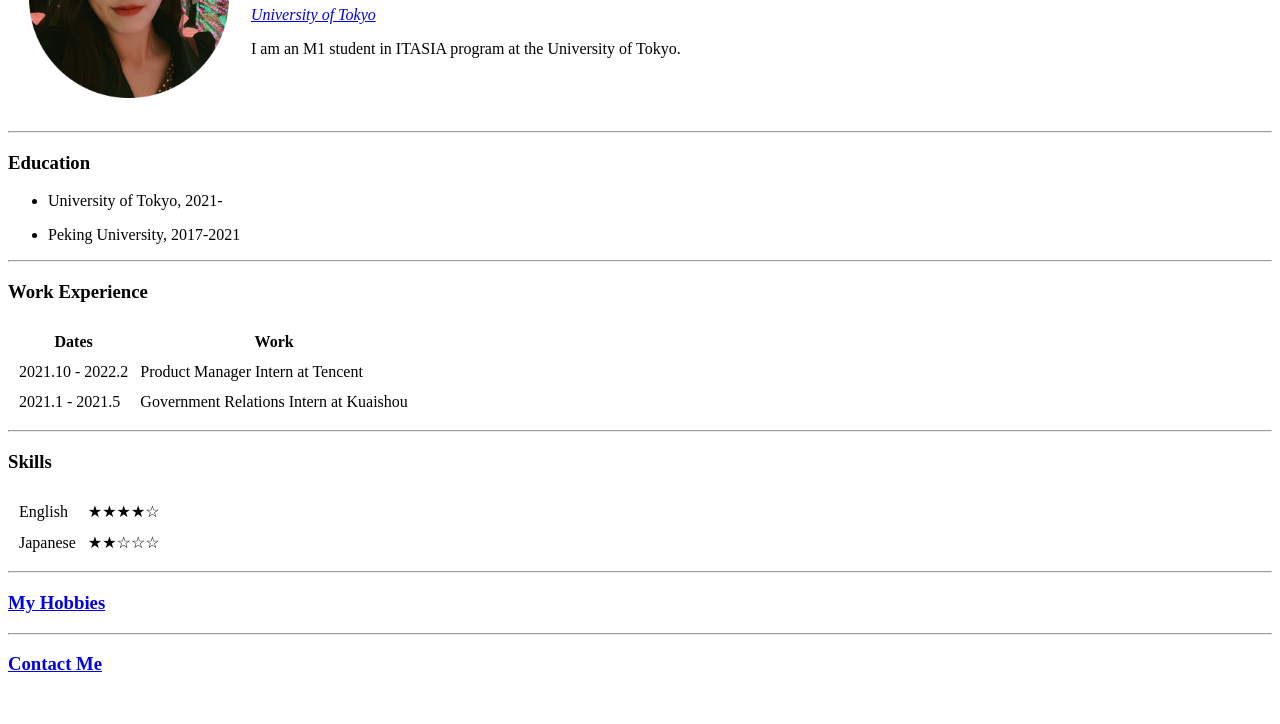
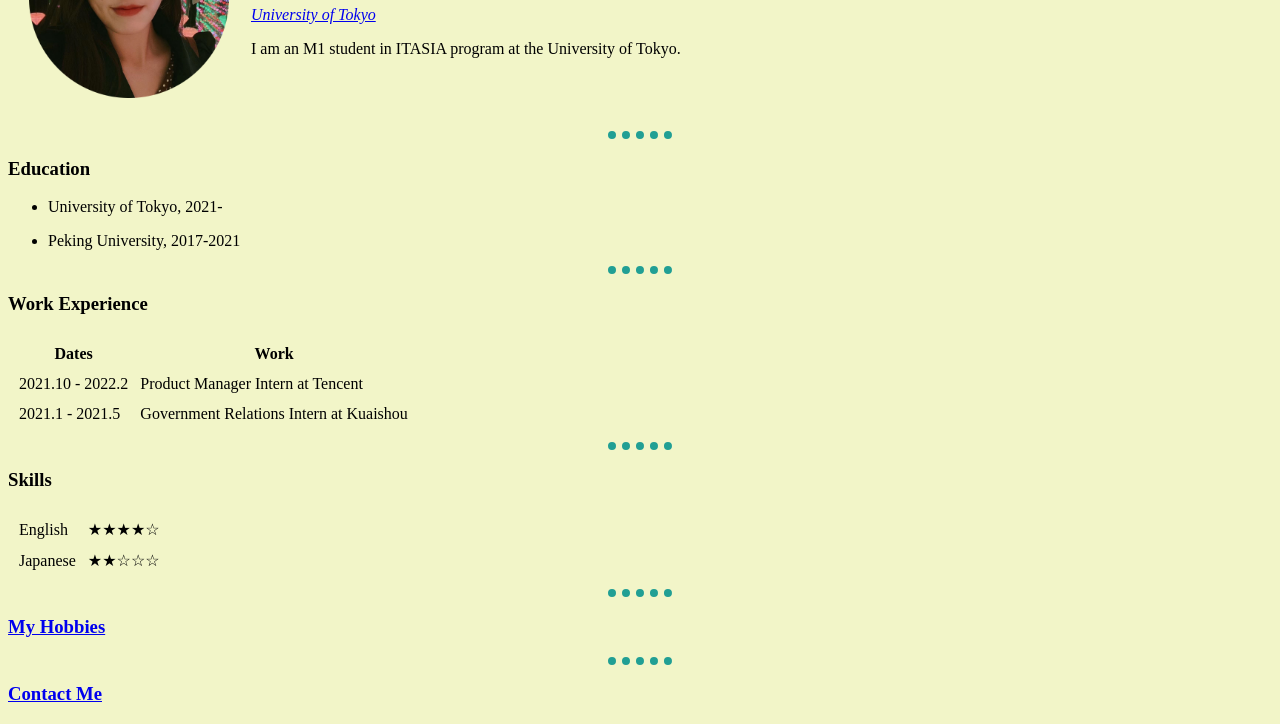
Before and after one commit to drdracool/cv, a plain HTML site: page index.html in a window 1280 px wide. Shown: the part 131-855 px from the top of the page. Before the commit the page ends 825 px from the top, so only its background shows below. Drawn offline with Linux system fonts and the light colour scheme.

Commit message:
Add files via upload

```diff
--- /dev/null
+++ b/CSS/styles.css
@@ -0,0 +1,11 @@
+
+  body {
+    background-color:#F2F5C8;
+  }
+
+  hr{
+    border-color:#219F94;
+    border-style: dotted none none;
+    border-width:8px;
+    width:5%;
+  }
--- a/index.html
+++ b/index.html
@@ -5,6 +5,7 @@
   <meta charset="utf-8">
   <meta name="description" content="This is Yimin's Personal Site.">
   <title>❤ Yimin's Personal Site</title>
+  <link rel="stylesheet" href="CSS/styles.css">
 </head>
 
 <body>
```
